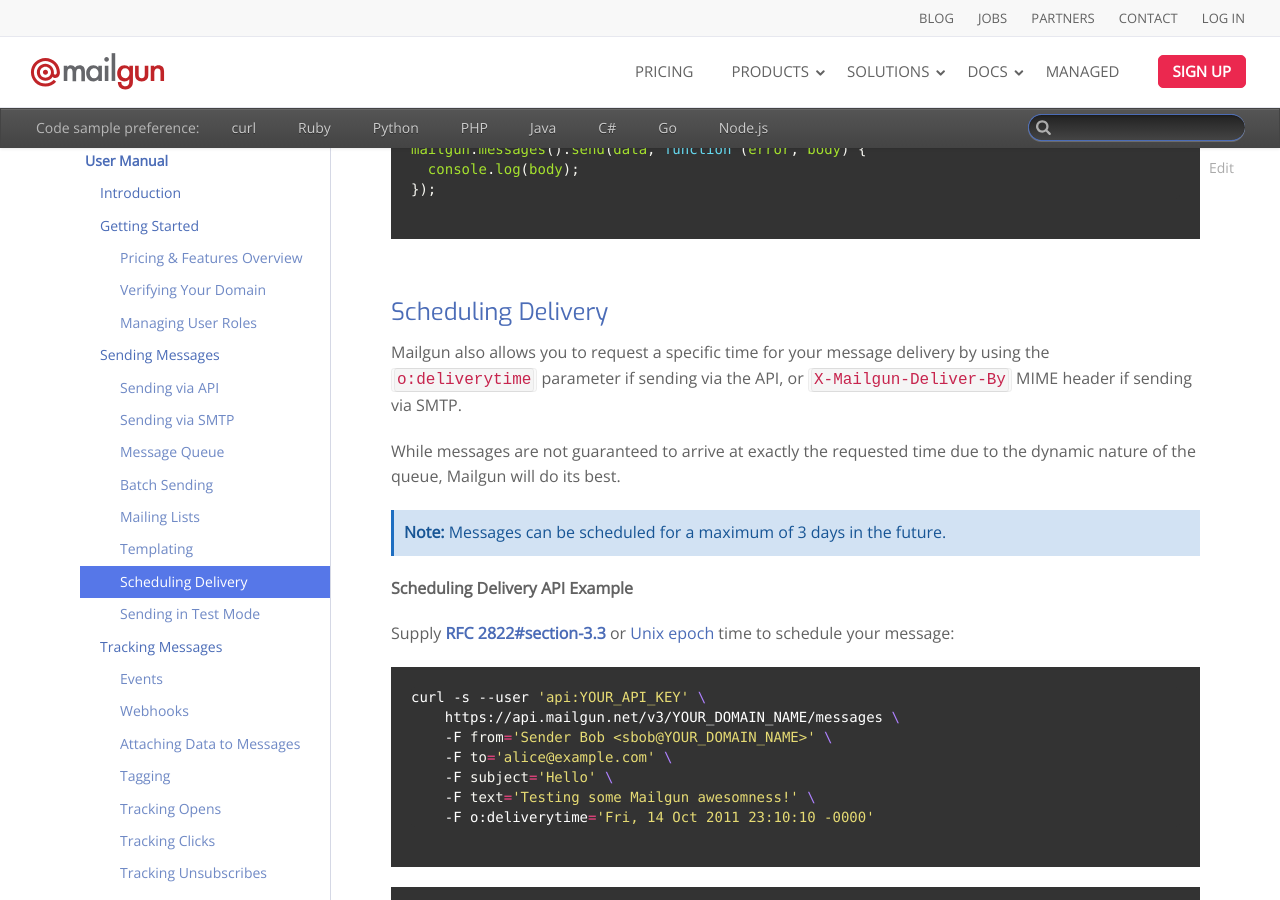
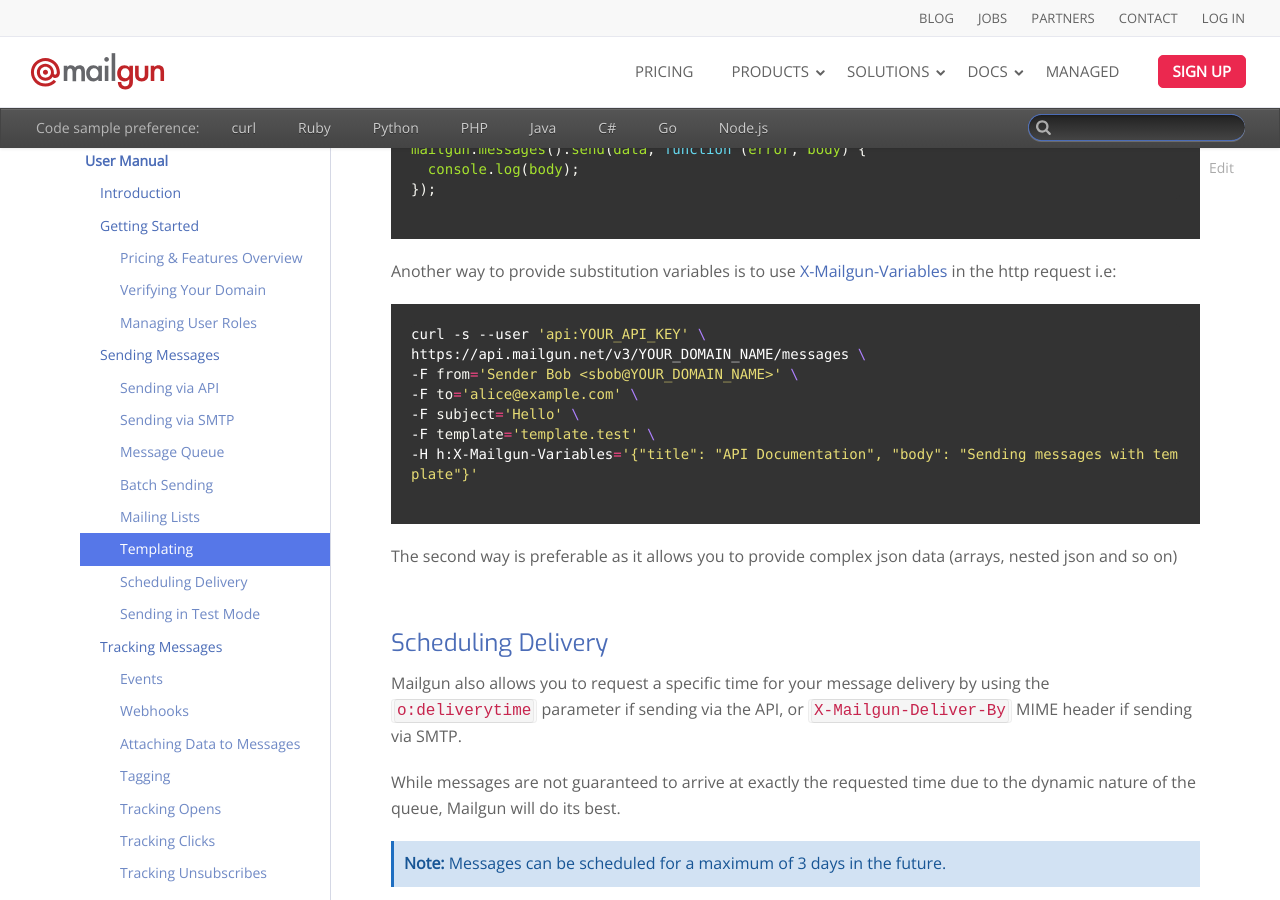
Before and after one commit to mailgun/documentation, a Sphinx documentation site: the page built from source/user_manual.rst, in a window 1280 px wide and 900 px high, scrolled down 58987 px. Built offline with Sphinx 7.4.7, drawn with Linux system fonts in a browser that asks for light colours; comment, search, counter and statistics services are not loaded; some of the changed text lies outside the part shown.

Commit message:
Template example with X-Mailgun-Variables

```diff
--- a/source/samples/send-message-by-template-id.rst
+++ b/source/samples/send-message-by-template-id.rst
@@ -8,7 +8,7 @@
     -F subject='Hello' \
     -F template='template.test' \
     -F v:title='API Documentation' \
-    -F v:body='Sending messages with template'
+    -F v:body='Sending messages with templates'
 
 .. code-block:: java
 
--- a/source/user_manual.rst
+++ b/source/user_manual.rst
@@ -589,6 +589,20 @@
 
 .. include:: samples/send-message-by-template-id.rst
 
+Another way to provide substitution variables is to use :ref:`X-Mailgun-Variables <manual-customdata>` in the http request i.e:
+
+.. code-block:: bash
+
+  curl -s --user 'api:YOUR_API_KEY' \
+  https://api.mailgun.net/v3/YOUR_DOMAIN_NAME/messages \
+  -F from='Sender Bob <sbob@YOUR_DOMAIN_NAME>' \
+  -F to='alice@example.com' \
+  -F subject='Hello' \
+  -F template='template.test' \
+  -H h:X-Mailgun-Variables='{"title": "API Documentation", "body": "Sending messages with template"}'
+
+The second way is preferable as it allows you to provide complex json data (arrays, nested json and so on)
+
 
 .. _handlebars: https://handlebarsjs.com/
 .. _mustache: https://mustache.github.io/
```
